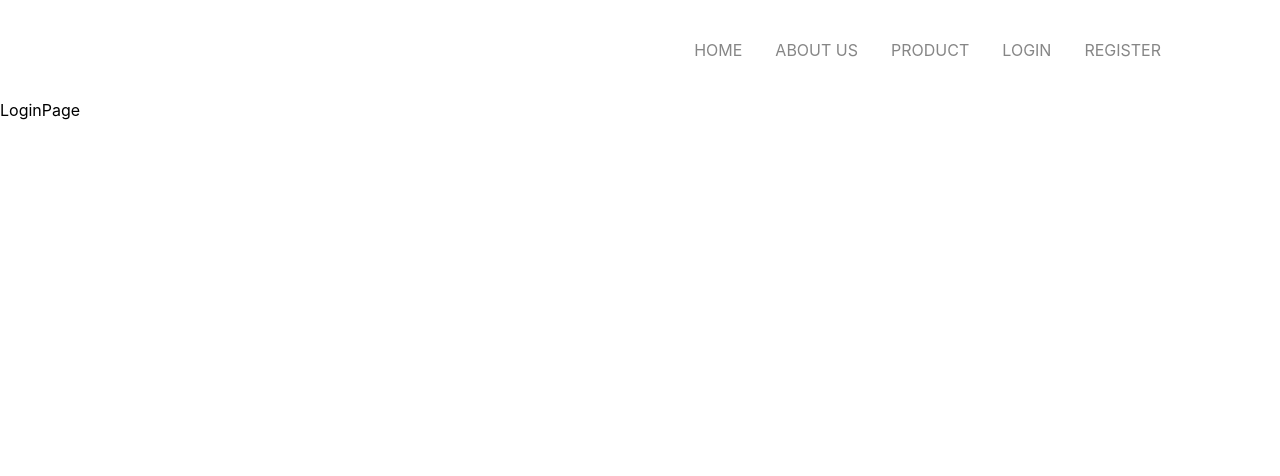
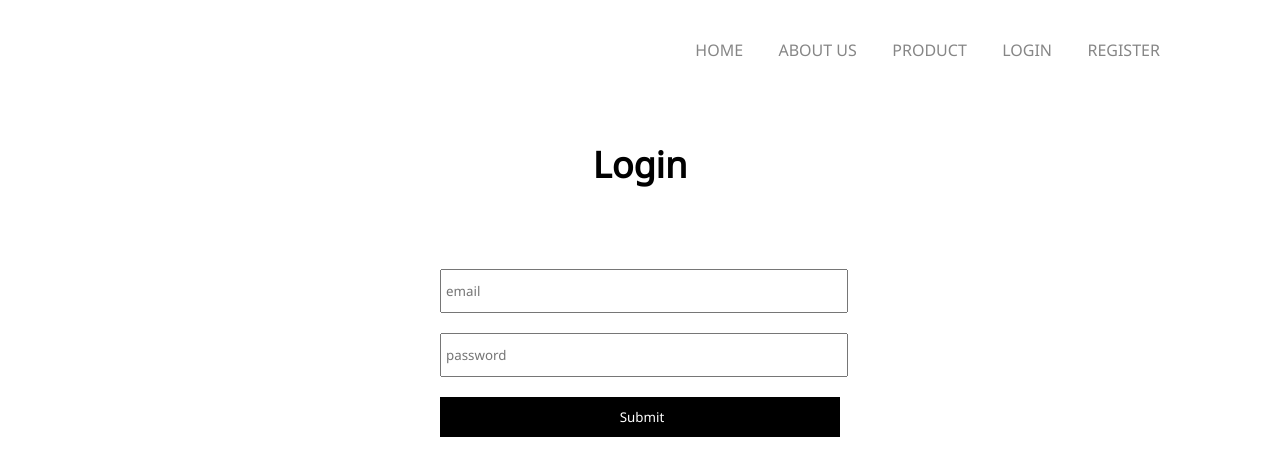
Before and after one commit to minhoo03/react-firebase-shopping, a React (Create React App) app: page /login in a window 1280 px wide. Shown: the top 476 px of the page. Built offline with nearby package versions, Linux system fonts and the light colour scheme.

Commit message:
Save user to DB!!

```diff
--- a/package.json
+++ b/package.json
@@ -7,10 +7,12 @@
     "@testing-library/react": "^11.1.0",
     "@testing-library/user-event": "^12.1.10",
     "firebase": "^8.6.5",
+    "md5": "^2.3.0",
     "node-sass": "^6.0.0",
     "react": "^17.0.2",
     "react-dom": "^17.0.2",
     "react-hook-form": "^7.8.2",
+    "react-icons": "^4.2.0",
     "react-router-dom": "^5.2.0",
     "react-scripts": "4.0.3",
     "web-vitals": "^1.0.1"
--- a/src/App.scss
+++ b/src/App.scss
@@ -1,6 +1,9 @@
+@import url('https://fonts.googleapis.com/css2?family=Noto+Sans&display=swap');
+
 * {
     margin: 0;
     padding: 0;
+    font-family: 'Noto Sans', sans-serif;
 }
 
 ul,
@@ -34,6 +37,7 @@ a {
         }
 
         input {
+            padding-left: 4px;
             width: 100%;
             height: 40px;
             margin-bottom: 20px;
--- a/src/firebase.js
+++ b/src/firebase.js
@@ -5,14 +5,16 @@ import 'firebase/database'
 import 'firebase/storage'
 
 var firebaseConfig = {
-    apiKey: "AIzaSyB8IDUo6IaL7_F6Ek17yykiDswq561R6_c",
-    authDomain: "react-firebase-shopping.firebaseapp.com",
-    projectId: "react-firebase-shopping",
-    storageBucket: "react-firebase-shopping.appspot.com",
-    messagingSenderId: "224017651931",
-    appId: "1:224017651931:web:9765222a5b9667e2dad4fe",
-    measurementId: "G-YGCMZPED8H"
+    apiKey: "AIzaSyDWLXmD1ikbks1ZZr6xlgB4y8xbD7feNHk",
+    authDomain: "react-shopping-8037f.firebaseapp.com",
+    projectId: "react-shopping-8037f",
+    storageBucket: "react-shopping-8037f.appspot.com",
+    messagingSenderId: "750094818417",
+    appId: "1:750094818417:web:4fea89328b530ec7f38fd0",
+    measurementId: "G-CB8F2BWR85"
 };
 
 // Initialize Firebase
 firebase.initializeApp(firebaseConfig);
+
+export default firebase
--- a/src/items/LoginPage.js
+++ b/src/items/LoginPage.js
@@ -1,9 +1,31 @@
 import React from 'react'
+import { useForm } from "react-hook-form"
 
 export default function LoginPage() {
+
+    const { register, watch, formState:{errors}, handleSubmit } = useForm({mode: 'onChange'})
+
+    console.log(watch('email', 'password'));
+    const onSubmit = data => console.log(data)
+
+
     return (
-        <div>
-            LoginPage
+        <div className="auth_wrapper">
+            <h3>Login</h3>
+
+            <form onSubmit={handleSubmit(onSubmit)}>
+
+                <input placeholder="email" type="email" {...register('email', { required: true, pattern: /^\S+@\S+$/i}) }/>
+                {errors.email && errors.email.type === 'required' && <p>Email field is required</p>}
+                <br/>
+
+                <input placeholder="password" type="password" name="password" {...register('password', { required: true, minLength: 7 })} />
+                {errors.password && errors.password.type === 'required' && <p>Password field is required.</p>}
+                {errors.password && errors.password.type === 'minLength' && <p>Your input exceed minimum length.</p>}
+                <br/>
+
+                <input type="submit" />
+            </form>
         </div>
     )
 }
--- a/src/items/RegisterPage.js
+++ b/src/items/RegisterPage.js
@@ -1,11 +1,48 @@
-import React from 'react'
+import React, { useRef, useState } from 'react'
 import { useForm } from "react-hook-form"
+import firebase from '../firebase'
+import md5 from 'md5'
 
 export default function RegisterPage() {
 
     const { register, watch, formState:{errors}, handleSubmit } = useForm({mode: 'onChange'})
-    console.log(watch('email', 'name'));
-    const onSubmit = data => console.log(data)
+    const [errorMsg, setErrorMsg] = useState('')
+    const [loading, setLoading] = useState(false)
+
+    // const password = useRef()
+    // password.current = watch('password')
+
+    console.log(watch('email', 'name', 'password'));
+
+    const onSubmit = async (data) => {
+        try {
+            setLoading(true)
+            let createUser = await firebase.auth().createUserWithEmailAndPassword(data.email, data.password)
+            firebase.auth().signOut()
+
+            // console.log(createUser)
+
+            await createUser.user.updateProfile({
+                displayName: data.name,
+                photoURL: `http://gravatar.com/avatar/${md5(createUser.user.email)}?d=identicon`
+            })
+
+            await firebase.database().ref('users').child(createUser.user.uid).set({
+                displayName: createUser.user.displayName,
+                photoURL: createUser.user.photoURL
+            })
+
+            setLoading(false)
+        } catch (error) {
+            setErrorMsg(error.message)
+            setLoading(false)
+
+            setTimeout(() => {
+                setErrorMsg('')
+            }, 5000)
+
+        }
+    }
 
     return (
         <div className="auth_wrapper">
@@ -16,11 +53,19 @@ export default function RegisterPage() {
                 <input placeholder="email" type="email" {...register('email', { required: true, pattern: /^\S+@\S+$/i}) }/>
                 {errors.email && errors.email.type === 'required' && <p>Email field is required</p>}
                 <br/>
+
                 <input placeholder="name" type="text" name="name" {...register('name', { required: true, maxLength: 10 })} />
                 {errors.name && errors.name.type === 'required' && <p>Name field is required.</p>}
                 {errors.name && errors.name.type === 'maxLength' && <p>Your input exceed maximum length.</p>}
                 <br/>
-                <input type="submit" />
+
+                <input placeholder="password" type="password" name="password" {...register('password', { required: true, minLength: 7 })} />
+                {errors.password && errors.password.type === 'required' && <p>Password field is required.</p>}
+                {errors.password && errors.password.type === 'minLength' && <p>Your input exceed minimum length.</p>}
+                <br/>
+
+                {errorMsg && <p>{errorMsg}</p>}
+                <input type="submit" disabled={loading} />
             </form>
 
         </div>
```
Also changed, not shown: 1 other file (tests, documents, lock files or other folders).
